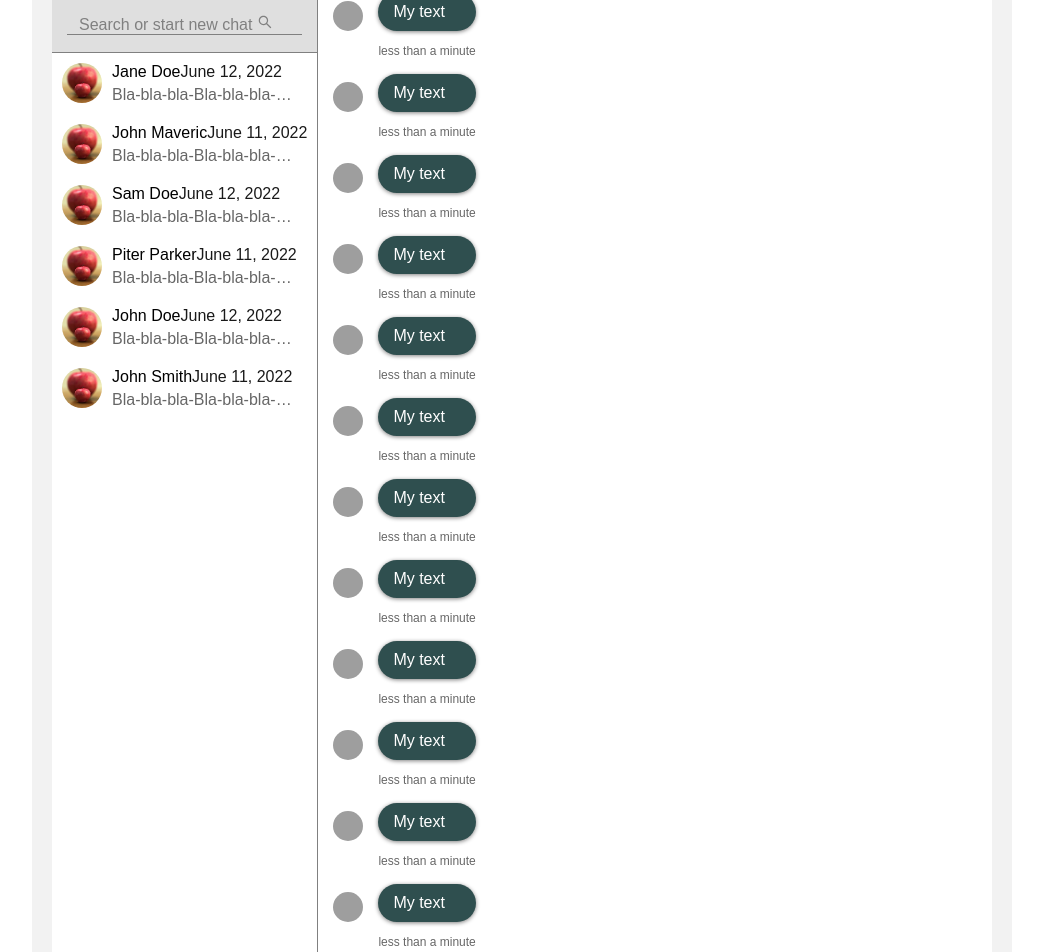
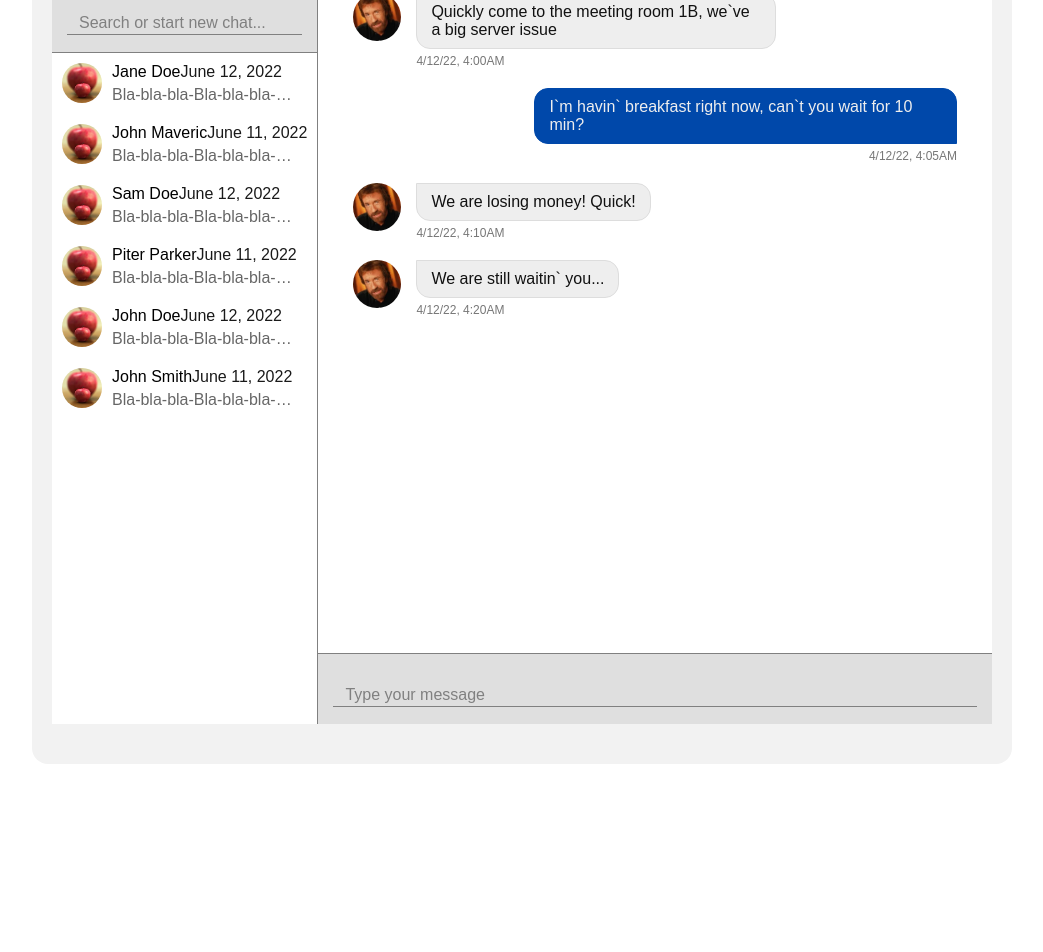
Before and after one commit to Tvido/reenbit-chat, a React (Create React App) app: page /chat in a window 1280 px wide. Shown: the part 220-1172 px from the top of the page, without its empty margins (118-1161 px from the left). After the commit the page ends 1024 px from the top, so only its background shows below. Built offline with nearby package versions, Linux system fonts and the light colour scheme; grey boxes are pictures that could not be loaded.

Commit message:
refactor Search component

```diff
--- /dev/null
+++ b/src/components/SearchForm/SearchForm.jsx
@@ -0,0 +1,26 @@
+import React from 'react'
+
+import s from './SearchForm.module.css';
+
+export const SearchForm = () => {
+  return (
+    <div className={s.inputs}>
+      <div className={s.content}>
+        <input
+          required
+          id="chat"
+          type="chat"
+          name="chat"
+          autoComplete="off"
+          placeholder=" "
+          className={s.input}
+          onChange={() => { }}
+        />
+
+        <label htmlFor="chat" className={s.label}>
+          Search or start new chat...
+        </label>
+      </div>
+    </div>
+  )
+}
--- /dev/null
+++ b/src/components/SearchForm/SearchForm.module.css
@@ -0,0 +1,45 @@
+.inputs {
+  display: grid;
+  margin-bottom: 30px;
+}
+
+.content {
+  position: relative;
+}
+
+.input {
+  font-family: inherit;
+  position: absolute;
+  top: 0;
+  left: 0;
+  width: 100%;
+  height: 100%;
+  padding: 1rem 1rem 1rem 0;
+  background: none;
+  border: none;
+  outline: none;
+  z-index: 1;
+  padding: 1rem;
+  border-bottom: 1px solid grey;
+}
+
+.label {
+  position: absolute;
+  top: .75rem;
+  left: .75rem;
+  width: 100%;
+  color: grey;
+  transition: .3s;
+}
+
+.input:focus+.label {
+  top: -.75rem;
+  left: 0;
+  z-index: 10;
+}
+
+.input:not(:placeholder-shown).input:not(:focus)+.label {
+  top: -.75rem;
+  font-size: 12px;
+  z-index: 10;
+}
--- a/src/views/ChatPage/ChatPage.jsx
+++ b/src/views/ChatPage/ChatPage.jsx
@@ -1,13 +1,16 @@
 import React from 'react';
-import { AiOutlineSearch } from 'react-icons/ai'
-import { BiSend } from 'react-icons/bi'
+// import { BiSend } from 'react-icons/bi'
 import s from './ChatPage.module.css';
 
 import { Section } from '../../components/Section/Section';
-import { Message } from '../../components/Message/Message';
 import { DialoguesList } from '../../components/DialoguesList/DialoguesList';
 
 import dialogues from '../../assets/data/dialogues.json';
+import messages from '../../assets/data/messages.json'
+
+import { MessageForm } from '../../components/MessageForm/MessageForm';
+import { SearchForm } from '../../components/SearchForm/SearchForm';
+import { MessageList } from '../../components/MessageList/MessageList';
 
 export const ChatPage = () => {
   return (
@@ -24,24 +27,7 @@ export const ChatPage = () => {
             </div>
 
             <div className={s.chat__search}>
-              <div className={s.inputs}>
-                <div className={s.content}>
-                  <input
-                    required
-                    id="chat"
-                    type="chat"
-                    name="chat"
-                    autoComplete="off"
-                    placeholder=" "
-                    className={s.input}
-                    onChange={() => { }}
-                  />
-
-                  <label htmlFor="chat" className={s.label}>
-                    Search or start new chat <AiOutlineSearch />
-                  </label>
-                </div>
-              </div>
+              <SearchForm />
             </div>
           </div>
 
@@ -63,117 +49,13 @@ export const ChatPage = () => {
           </div>
 
           <div className={s.chat__messages_dialogue}>
-            <Message
-              avatar="https://raw.githubusercontent.com/github/explore/80688e429a7d4ef2fca1e82350fe8e3517d3494d/topics/nodejs/nodejs.png"
-              text="My text "
-              date="less than a minute"
-              isMe={true}
-            />
-
-            <Message
-              avatar="https://raw.githubusercontent.com/github/explore/80688e429a7d4ef2fca1e82350fe8e3517d3494d/topics/nodejs/nodejs.png"
-              text="My text "
-              date="less than a minute"
-              isMe={true}
-            />
-
-            <Message
-              avatar="https://raw.githubusercontent.com/github/explore/80688e429a7d4ef2fca1e82350fe8e3517d3494d/topics/nodejs/nodejs.png"
-              text="My text "
-              date="less than a minute"
-              isMe={true}
-            />
-
-            <Message
-              avatar="https://raw.githubusercontent.com/github/explore/80688e429a7d4ef2fca1e82350fe8e3517d3494d/topics/nodejs/nodejs.png"
-              text="My text "
-              date="less than a minute"
-              isMe={true}
-            />
-
-            <Message
-              avatar="https://raw.githubusercontent.com/github/explore/80688e429a7d4ef2fca1e82350fe8e3517d3494d/topics/nodejs/nodejs.png"
-              text="My text "
-              date="less than a minute"
-              isMe={true}
-            />
-
-            <Message
-              avatar="https://raw.githubusercontent.com/github/explore/80688e429a7d4ef2fca1e82350fe8e3517d3494d/topics/nodejs/nodejs.png"
-              text="My text "
-              date="less than a minute"
-              isMe={true}
-            />
-
-            <Message
-              avatar="https://raw.githubusercontent.com/github/explore/80688e429a7d4ef2fca1e82350fe8e3517d3494d/topics/nodejs/nodejs.png"
-              text="My text "
-              date="less than a minute"
-              isMe={true}
-            />
-
-            <Message
-              avatar="https://raw.githubusercontent.com/github/explore/80688e429a7d4ef2fca1e82350fe8e3517d3494d/topics/nodejs/nodejs.png"
-              text="My text "
-              date="less than a minute"
-              isMe={true}
-            />
-
-            <Message
-              avatar="https://raw.githubusercontent.com/github/explore/80688e429a7d4ef2fca1e82350fe8e3517d3494d/topics/nodejs/nodejs.png"
-              text="My text "
-              date="less than a minute"
-              isMe={true}
-            />
-
-            <Message
-              avatar="https://raw.githubusercontent.com/github/explore/80688e429a7d4ef2fca1e82350fe8e3517d3494d/topics/nodejs/nodejs.png"
-              text="My text "
-              date="less than a minute"
-              isMe={true}
-            />
-
-            <Message
-              avatar="https://raw.githubusercontent.com/github/explore/80688e429a7d4ef2fca1e82350fe8e3517d3494d/topics/nodejs/nodejs.png"
-              text="My text "
-              date="less than a minute"
-              isMe={true}
-            />
-
-            <Message
-              avatar="https://raw.githubusercontent.com/github/explore/80688e429a7d4ef2fca1e82350fe8e3517d3494d/topics/nodejs/nodejs.png"
-              text="My text "
-              date="less than a minute"
-              isMe={true}
-            />
-
-            <Message
-              avatar="https://raw.githubusercontent.com/github/explore/80688e429a7d4ef2fca1e82350fe8e3517d3494d/topics/nodejs/nodejs.png"
-              text="My text "
-              date="less than a minute"
-              isMe={true}
-            />
+            <div className={s.message__output}>
+              <MessageList items={messages} />
+            </div>
           </div>
 
           <div className={s.chat__messages_input}>
-            <div className={s.inputs}>
-              <div className={s.content}>
-                <input
-                  required
-                  id="chat"
-                  type="chat"
-                  name="chat"
-                  autoComplete="off"
-                  placeholder=" "
-                  className={s.input}
-                  onChange={() => { }}
-                />
-
-                <label htmlFor="chat" className={s.label}>
-                  Type your message <BiSend />
-                </label>
-              </div>
-            </div>
+            <MessageForm />
           </div>
         </div>
       </div>
--- a/src/views/ChatPage/ChatPage.module.css
+++ b/src/views/ChatPage/ChatPage.module.css
@@ -1,50 +1,4 @@
-.inputs {
-  display: grid;
-  /* row-gap: 2rem; */
-  margin-bottom: 30px;
-}
 
-.content {
-  position: relative;
-}
-
-.input {
-  font-family: inherit;
-  position: absolute;
-  top: 0;
-  left: 0;
-  width: 100%;
-  height: 100%;
-  padding: 1rem 1rem 1rem 0;
-  background: none;
-  border: none;
-  outline: none;
-  z-index: 1;
-  padding: 1rem;
-  border-bottom: 1px solid grey;
-  /* max-width: 240px; */
-}
-
-.label {
-  position: absolute;
-  top: .75rem;
-  left: .75rem;
-  width: 100%;
-  color: grey;
-  transition: .3s;
-}
-
-.input:focus+.label {
-  top: -.75rem;
-  left: 0;
-  z-index: 10;
-}
-
-.input:not(:placeholder-shown).input:not(:focus)+.label {
-  top: -.75rem;
-  font-size: 12px;
-  z-index: 10;
-}
 
 .chat {
   display: flex;
@@ -84,6 +38,8 @@
 }
 
 .chat__dialogues_list {
+  height: 80vh;
+  overflow-y: auto;
 }
 
 .chat__messages{
@@ -125,5 +81,9 @@
   padding: 20px 15px;
   border-top: 1px solid grey;
   background: rgb(223, 223, 223);
+}
 
+.message__output {
+  height: 80vh;
+  overflow-y: auto;
 }
```
